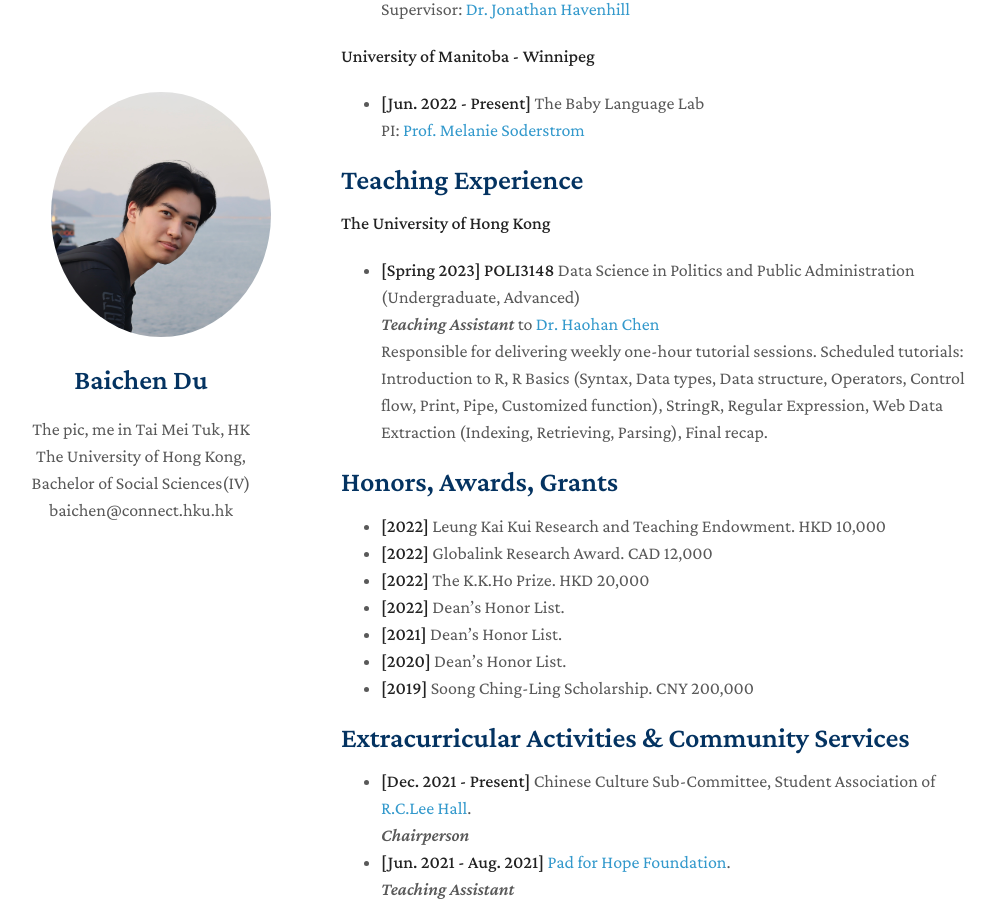
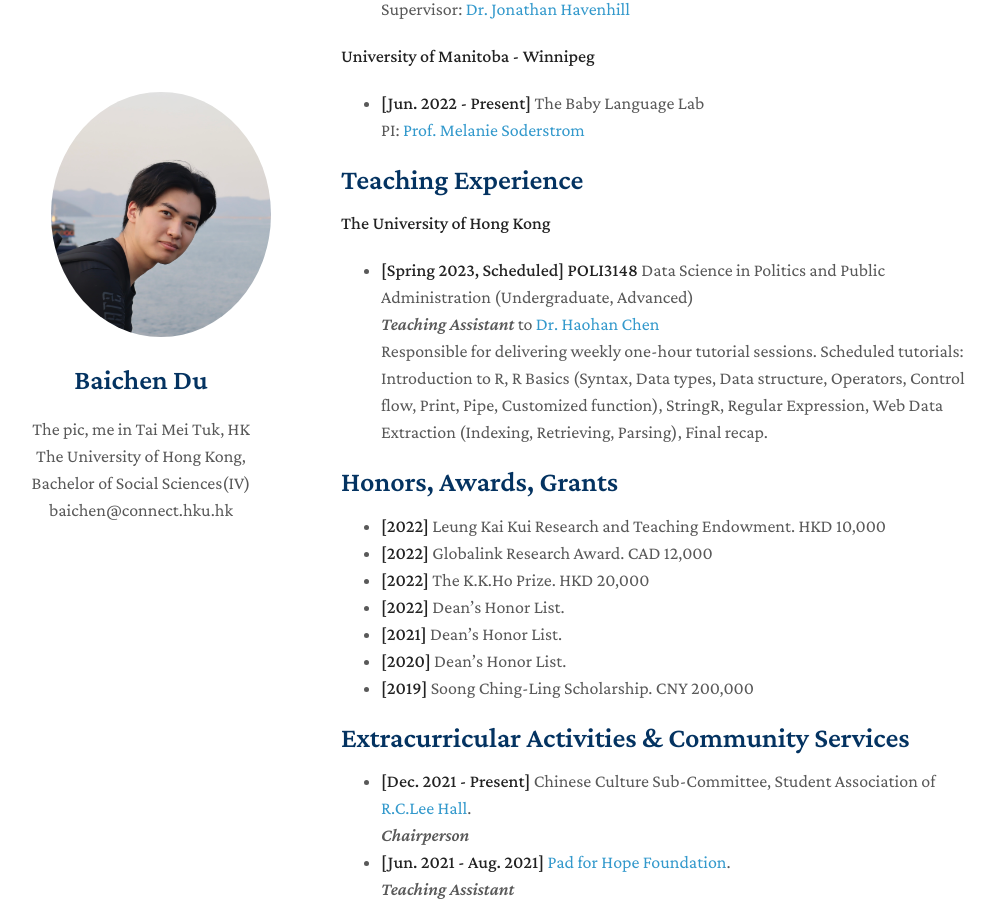
Before and after one commit to AlbertBaichenDu/AlbertBaichenDu.github.io, a Jekyll site: the page built from index.md, in a window 1280 px wide and 900 px high, scrolled down 2086 px. Shown: the whole window, without its empty margins (129-1124 px from the left). Built offline with Jekyll 4.4.1, drawn with Linux system fonts in a browser that asks for light colours; nearby versions of some CDN libraries; a style sheet for code colours, icons or effects is not loaded; our own code applies the rules of GitHub Pages for plain Markdown files.

Commit message:
Update index.md

```diff
--- a/index.md
+++ b/index.md
@@ -108,7 +108,7 @@ layout: homepage
 ## Teaching Experience
 
 **The University of Hong Kong**
-- **[Spring 2023] POLI3148** Data Science in Politics and Public Administration (Undergraduate, Advanced)
+- **[Spring 2023, Scheduled] POLI3148** Data Science in Politics and Public Administration (Undergraduate, Advanced)
   <br>
   <em> Teaching Assistant </em> to [Dr. Haohan Chen](https://haohanchen.github.io/)
   <br>
```
